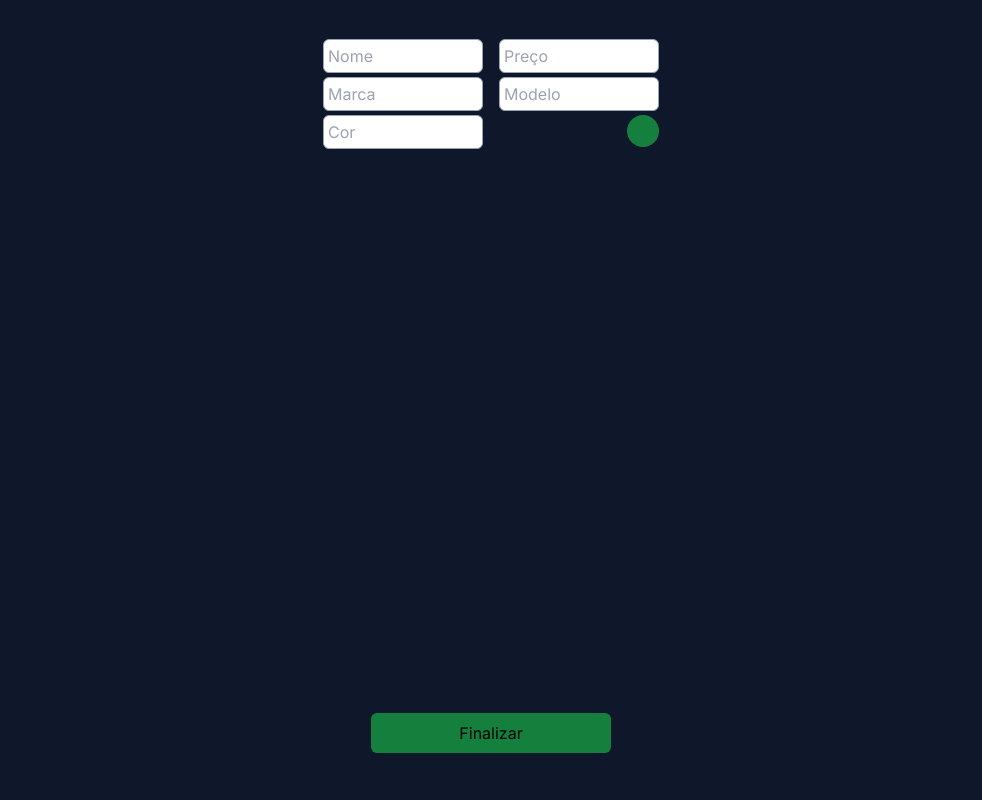
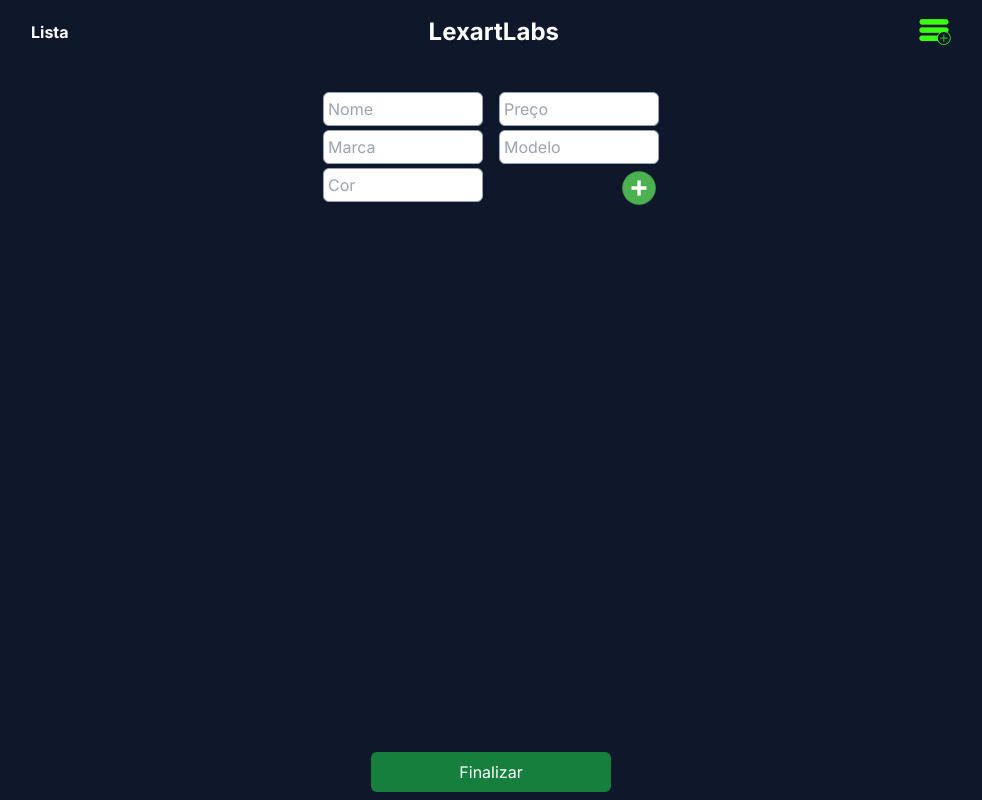
Before and after one commit to JefersonViana/challenge_frontend, a Next.js app: page /adicionar in a window 1280 px wide. Shown: the whole page, without its empty margins (149-1131 px from the left). Built offline with nearby package versions, Linux system fonts and the light colour scheme.

Commit message:
FEAT: creating link functionality

```diff
--- a/src/api/requests.ts
+++ b/src/api/requests.ts
@@ -1,6 +1,6 @@
-const LOGIN_URL = 'http://localhost:3001/login/';
-const REGISTER_URL = 'http://localhost:3001/register/';
-const PHONES_URL = 'http://localhost:3001/phones/';
+const LOGIN_URL = 'https://challenge-backend-hazel.vercel.app/login/';
+const REGISTER_URL = 'https://challenge-backend-hazel.vercel.app/register/';
+const PHONES_URL = 'https://challenge-backend-hazel.vercel.app/phones/';
 
 const requestRegister = async (email: string, password: string, username: string) => {
   try {
--- a/src/app/listphones/page.tsx
+++ b/src/app/listphones/page.tsx
@@ -7,6 +7,7 @@
 import Info from "@/components/info/Info";
 import Link from "next/link";
 import { requestAllPhones } from "@/api/requests";
+import Header from "@/components/header/Header";
 
 export default function ListPhones() {
   const [list, setList] = useState<any>([]);
@@ -47,6 +48,7 @@
         <div
         className="flex flex-col items-center justify-center w-full bg-slate-900"
       >
+        <Header />
         <Filters setList={setList} />
         <section className="flex flex-col mt-8 items-center justify-center w-85">
           {list.map((phone: any) => (
--- a/src/components/card/Card.tsx
+++ b/src/components/card/Card.tsx
@@ -12,7 +12,7 @@
 
 export default function Card({ phone, deleteCard }: Props): JSX.Element {
   const { push } = useRouter();
-
+  const path = usePathname();
   return (
     <div
       className="flex flex-col justify-between my-2 w-full rounded shadow-md"
@@ -44,11 +44,12 @@
         </p>
       </div>
       {
-        !(usePathname().includes('edit')) && (
+        !(path.includes('edit')) && (
         <div
           className="relative left-72 bottom-22 w-12 flex justify-between pr-1"
         >
-          <button
+          {!(path.includes('adicionar')) && (
+            <button
             className="absolute right-6"
             onClick={() => push(`/listphones/${phone.id}/edit`) }
             type='button'
@@ -60,6 +61,7 @@
               height={18}
             />
           </button>
+          )}
           <button
             className="absolute right-0"
             onClick={() => deleteCard(phone.id)}
--- a/src/components/form/FormAddPhone.tsx
+++ b/src/components/form/FormAddPhone.tsx
@@ -1,9 +1,12 @@
 'use client';
 import { useState } from "react";
 import Card from "../card/Card";
+import iconAdd from '../../assets/adicionar.png';
+import Image from 'next/image';
 import { AppStateProvider } from "@/context/AppProvider";
 import { formatedList } from "@/utils/formatedList";
 import { useRouter } from "next/navigation";
+import Header from "../header/Header";
 
 export default function FormAddPhone() {
   const [name, setName] = useState('');
@@ -12,6 +15,7 @@
   const [price, setPrice] = useState('');
   const [color, setColor] = useState('');
   const [warning, setWaning] = useState('');
+  const [count, setCount] = useState(0);
   const [hidden, setHidden] = useState(true);
   const [list, setList] = useState<any>([]);
   const { fetchAddPhones } = AppStateProvider();
@@ -38,6 +42,7 @@
     if (success) {
       setHidden(true);
       setList([]);
+      setCount(0);
       setName('');
       setPrice('');
       setTimeout(() => {
@@ -50,16 +55,22 @@
     }
   }
 
+  const handleDelete = (id: number) => {
+    const newList = list.filter((phone: any) => phone.id !== id);
+    setList(newList);
+  }
+
   const handleClick = () => {
     const isValid = validateTextFields();
     if (isValid) {
-      const newPhone = {name, brand, model, price, color, };
+      const newPhone = {name, brand, model, price, color, id: count};
       handleWaning('Adicionado!');
       setList([...list, newPhone]);
       setHidden(false);
       setBrand('');
       setModel('');
       setColor('');
+      setCount(count + 1);
     } else {
       handleWaning('Preencha os campos corretamente!');
     }
@@ -67,6 +78,7 @@
 
   return (
     <div className="flex flex-col pt-2 pb-2 items-center justify-evenly w-full h-screen">
+      <Header />
       <form
         className="self-start flex flex-col w-full h-30 gap-1 items-center justify-center "
       >
@@ -135,21 +147,23 @@
           </label>
           <button
             type="button"
-            onClick={handleClick}
-            className="bg-green-700 rounded-full p-2 w-8 h-8"></button>
+            onClick={handleClick}>
+              <Image src={iconAdd} alt="Adicionar" width={40} height={40} />
+            </button>
         </div>
         <small className={`${warning === 'Adicionado!' ? 'text-green-700' : 'text-red-500'} bottom-10 h-5 p-2`}>{warning}</small>
       </form>
-      <section className=" pb-2 flex flex-col items-center w-85 overflow-scroll h-3/5">
-        {list.map((phone: any) => (
-          <Card phone={phone} key={phone.model} deleteCard={() => {}}/>
-        ))}
+      <section className="pb-2 flex flex-col items-center w-85 overflow-scroll h-2/4">
+        {list.map((phone: any, index: number) => {
+          phone.id = index;
+          return <Card phone={phone} key={phone.model} deleteCard={handleDelete} />
+        })}
       </section>
       <button
         type="button"
         onClick={finished}
         disabled={hidden}
-        className="bg-green-700 rounded-md p-2 w-60 m-2"
+        className="bg-green-700 rounded-md p-2 w-60 m-2 fixed bottom-0 text-white"
       >
         Finalizar
       </button>
--- /dev/null
+++ b/src/components/header/Header.tsx
@@ -0,0 +1,28 @@
+'use client';
+
+import Link from "next/link";
+import iconAdd from '../../assets/add.png';
+import Image from 'next/image';
+
+export default function Header() {
+  return (
+    <header
+      className="flex fixed z-10 top-0 justify-around items-center w-full h-16"
+    >
+      <Link
+        className="font-bold text-white"
+        href="/listphones">Lista</Link>
+      <Link
+        className="font-bold text-white text-2xl"
+        href="https://lexartlabs.com/"
+      >LexartLabs</Link>
+      <Link href="/adicionar">{
+        <Image
+          src={iconAdd}
+          alt="adicionar"
+          className="w-8 h-8"
+        />
+      }</Link>
+    </header>
+  )
+}
```
Also changed, not shown: src/assets/add.png (added), src/assets/adicionar.png (added).
